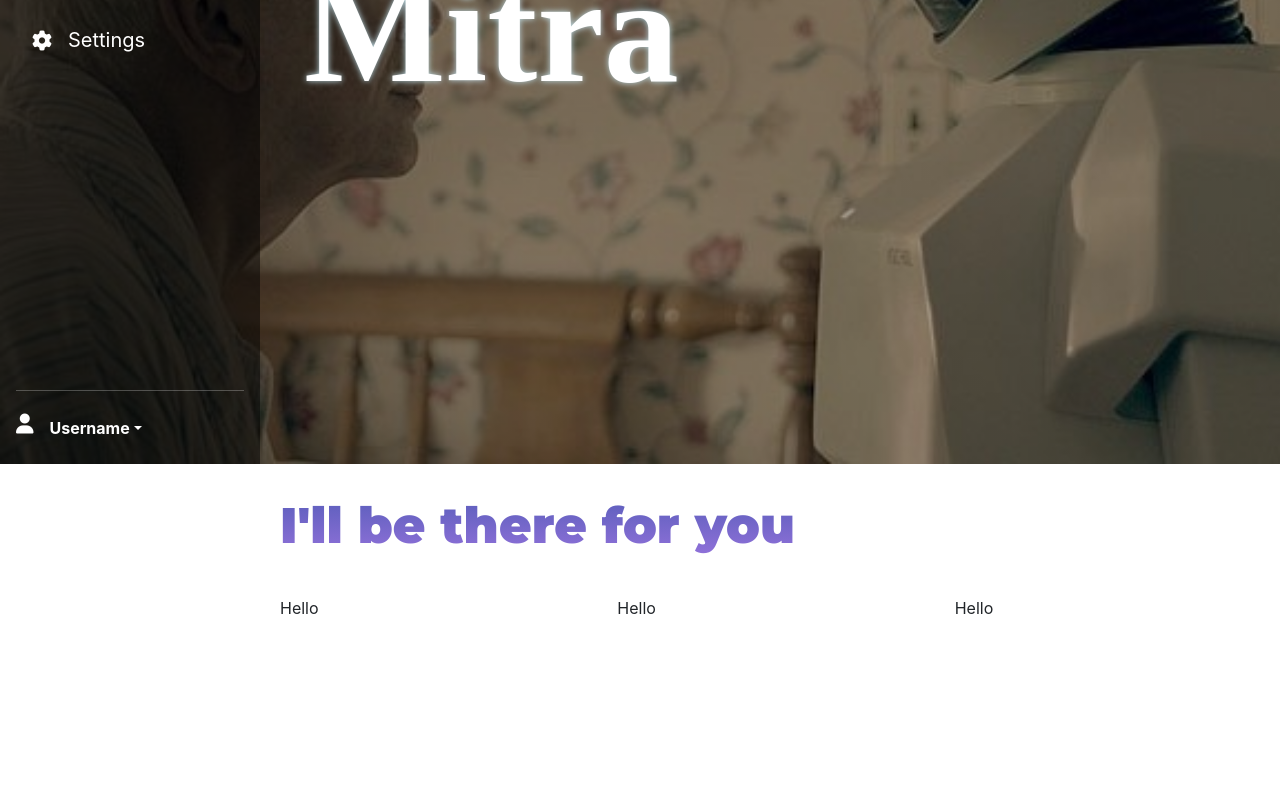
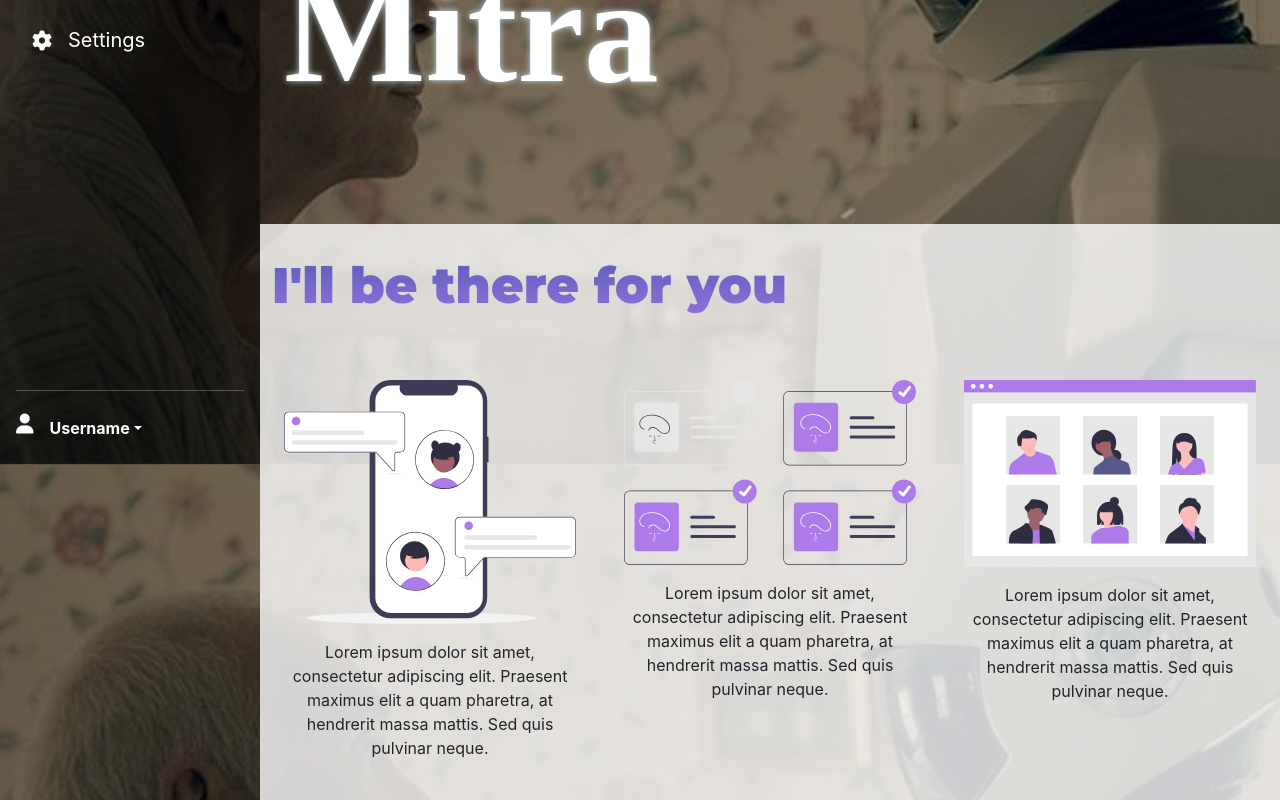
Before and after one commit to raoprer/Mitra-Website, a React (Create React App) app in the folder mitra/: page / in a window 1280 px wide. Shown: the part 336-1136 px from the top of the page. Before the commit the page ends 956 px from the top, so only its background shows below. Built offline with nearby package versions, Linux system fonts and the light colour scheme; a web font is replaced by a local one.

Commit message:
Features section update

```diff
--- a/mitra/src/components/App.css
+++ b/mitra/src/components/App.css
@@ -6,7 +6,11 @@
 /* #37306B #66347F #9E4784 #D27685 */
 
 .right-pane{
-  padding-left: 280px;
+  padding-left: 260px;
+}
+
+.right-pane-white{
+  background-color: rgba(255, 255, 255, 0.8);
 }
 
 .left-pane{
@@ -79,7 +83,7 @@
 
 /* Homepage */
 .header {
-	min-height: 100vh;
+	min-height: 100vh !important;
 	min-width: 100%;
 	background-image: linear-gradient(
 			45deg,
--- a/mitra/src/components/Features.js
+++ b/mitra/src/components/Features.js
@@ -1,21 +1,27 @@
 import React from 'react';
+import chat from '../images/chat.svg';
+import post from '../images/post.svg';
+import socialize from '../images/socialize.svg';
 
 const Features = () => {
     return (
         <div>
-            <section>
+            <section className=' right-pane-white container-fluid '>
                 <div className='row'>
                     <h2>I'll be there for you</h2>
                 </div>
-                <div className='row'>
-                    <div className='col-lg-4'>
-                        Hello
+                <div className='row'  style={{textAlign:"center"}}>
+                    <div className='col-lg-4  p-4'>
+                        <img className='img-fluid pb-3' src={chat} aria-hidden alt="React Image" />
+                        <p>Lorem ipsum dolor sit amet, consectetur adipiscing elit. Praesent maximus elit a quam pharetra, at hendrerit massa mattis. Sed quis pulvinar neque.</p>
                     </div>
-                    <div className='col-lg-4'>
-                        Hello
+                    <div className='col-lg-4  p-4'>
+                        <img className='img-fluid pb-3' src={post} aria-hidden alt="React Image" />
+                        <p>Lorem ipsum dolor sit amet, consectetur adipiscing elit. Praesent maximus elit a quam pharetra, at hendrerit massa mattis. Sed quis pulvinar neque.</p>
                     </div>
-                    <div className='col-lg-4'>
-                        Hello
+                    <div className='col-lg-4  p-4'>
+                        <img className='img-fluid pb-3' src={socialize} aria-hidden alt="React Image" />
+                        <p>Lorem ipsum dolor sit amet, consectetur adipiscing elit. Praesent maximus elit a quam pharetra, at hendrerit massa mattis. Sed quis pulvinar neque.</p>
                     </div>
                 </div>
             </section>
--- a/mitra/src/components/HomePage.js
+++ b/mitra/src/components/HomePage.js
@@ -8,10 +8,10 @@ const HomePage = () => {
                 <div class="container-fluid align-items-center justify-content-between right-pane">
                     <h1><strong>Hey,<br></br>Mitra</strong></h1>
                 </div>
-            </section>
-            <div className='container-fluid right-pane'>
+            <div className='right-pane'>
                 <Features/>
             </div>
+            </section>
             {/* <div id="circle-1" class="rounded-circle position-absolute scale-up-center"></div>
             <div id="circle-2" class="rounded-circle position-absolute scale-up-center delay-2"></div>
             <div id="circle-3" class="rounded-circle position-absolute scale-up-center delay-4"></div>         */}
```
